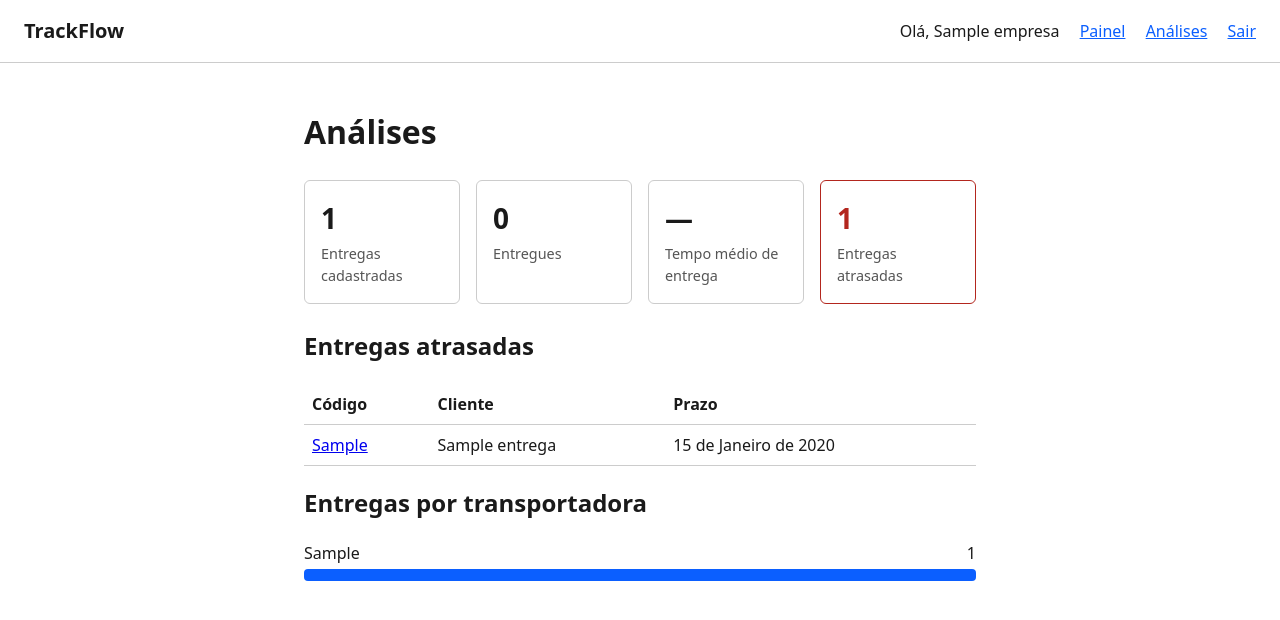
After one commit to Clayyton36/TrackFlow, a Django app: page /dashboard/analises/ in a window 1280 px wide. The commit adds this page. Shown: the top 620 px of the page. Run offline with Django 5.2, Linux system fonts and the light colour scheme; a user stored in the database is signed in; tables that the repository leaves empty hold one stand-in row (values such as "Sample post").

Commit message:
Adiciona dashboard de análises (tempo médio, atrasadas, por transportadora)
Novo campo opcional prazo_entrega em Entrega para calcular atrasos.
entregas/analytics.py concentra a lógica de métricas por empresa: tempo
médio de entrega (cadastro até status ENTREGUE), entregas com prazo vencido
ainda não entregues, e volume agrupado por transportadora. Página
/dashboard/analises/ renderiza tudo em HTML/CSS puro, sem lib de gráfico.

Co-Authored-By: Claude Sonnet 5 <noreply@anthropic.com>
Claude-Session: https://claude.ai/code/session_01KA9Do9MHwjYwZj3UCQjT1t

```diff
--- /dev/null
+++ b/entregas/analytics.py
@@ -0,0 +1,63 @@
+from datetime import date, timedelta
+
+from .models import Empresa, StatusHistorico
+
+
+def formatar_duracao(delta: timedelta | None) -> str:
+    if delta is None:
+        return "—"
+    total_horas = int(delta.total_seconds() // 3600)
+    dias, horas = divmod(total_horas, 24)
+    if dias and horas:
+        return f"{dias} dia(s) e {horas}h"
+    if dias:
+        return f"{dias} dia(s)"
+    return f"{horas}h"
+
+
+def calcular_metricas(empresa: Empresa) -> dict:
+    entregas = list(empresa.entregas.prefetch_related("historico"))
+    hoje = date.today()
+
+    tempos_entrega = []
+    atrasadas = []
+    contagem_por_transportadora: dict[str, int] = {}
+    entregues = 0
+
+    for entrega in entregas:
+        historico = list(entrega.historico.all())
+        status_atual = historico[-1].status if historico else None
+
+        transportadora = entrega.transportadora or "Não informada"
+        contagem_por_transportadora[transportadora] = contagem_por_transportadora.get(transportadora, 0) + 1
+
+        if status_atual == StatusHistorico.ENTREGUE:
+            entregues += 1
+            evento_entrega = next(e for e in historico if e.status == StatusHistorico.ENTREGUE)
+            tempos_entrega.append(evento_entrega.data_hora - entrega.criado_em)
+
+        if entrega.prazo_entrega and entrega.prazo_entrega < hoje and status_atual != StatusHistorico.ENTREGUE:
+            atrasadas.append(entrega)
+
+    tempo_medio_entrega = (
+        sum(tempos_entrega, timedelta()) / len(tempos_entrega) if tempos_entrega else None
+    )
+
+    maior_contagem = max(contagem_por_transportadora.values(), default=0)
+    por_transportadora = [
+        {
+            "nome": nome,
+            "quantidade": quantidade,
+            "percentual_da_maior": round(quantidade / maior_contagem * 100) if maior_contagem else 0,
+        }
+        for nome, quantidade in sorted(contagem_por_transportadora.items(), key=lambda item: -item[1])
+    ]
+
+    return {
+        "total_entregas": len(entregas),
+        "entregues": entregues,
+        "tempo_medio_entrega": tempo_medio_entrega,
+        "tempo_medio_entrega_formatado": formatar_duracao(tempo_medio_entrega),
+        "atrasadas": atrasadas,
+        "por_transportadora": por_transportadora,
+    }
--- a/entregas/forms.py
+++ b/entregas/forms.py
@@ -27,14 +27,16 @@ class CadastroEmpresaForm(UserCreationForm):
 class EntregaForm(forms.ModelForm):
     class Meta:
         model = Entrega
-        fields = ["cliente_nome", "cliente_contato", "origem", "destino", "transportadora"]
+        fields = ["cliente_nome", "cliente_contato", "origem", "destino", "transportadora", "prazo_entrega"]
         labels = {
             "cliente_nome": "Nome do cliente",
             "cliente_contato": "Contato do cliente (telefone/e-mail)",
             "origem": "Origem",
             "destino": "Destino",
             "transportadora": "Transportadora",
+            "prazo_entrega": "Prazo de entrega (opcional)",
         }
+        widgets = {"prazo_entrega": forms.DateInput(attrs={"type": "date"})}
 
 
 class StatusHistoricoForm(forms.ModelForm):
--- a/entregas/models.py
+++ b/entregas/models.py
@@ -31,6 +31,7 @@ class Entrega(models.Model):
     origem = models.CharField(max_length=200)
     destino = models.CharField(max_length=200)
     transportadora = models.CharField(max_length=100, blank=True)
+    prazo_entrega = models.DateField(null=True, blank=True)
 
     criado_em = models.DateTimeField(auto_now_add=True)
 
--- a/entregas/urls.py
+++ b/entregas/urls.py
@@ -6,6 +6,7 @@ urlpatterns = [
     path("cadastro/", views.CadastroEmpresaView.as_view(), name="cadastro"),
     path("login/", views.EmpresaLoginView.as_view(), name="login"),
     path("dashboard/", views.dashboard, name="dashboard"),
+    path("dashboard/analises/", views.analytics, name="analytics"),
     path("entregas/nova/", views.criar_entrega, name="criar_entrega"),
     path("entregas/<str:codigo>/", views.detalhe_entrega, name="detalhe_entrega"),
     path("rastreio/", views.RastreioPublicoView.as_view(), name="rastreio"),
--- a/entregas/views.py
+++ b/entregas/views.py
@@ -7,6 +7,7 @@ from django.views import View
 from django.views.generic import CreateView, TemplateView
 from rest_framework.generics import RetrieveAPIView
 
+from .analytics import calcular_metricas
 from .forms import CadastroEmpresaForm, EntregaForm, StatusHistoricoForm
 from .models import Entrega
 from .serializers import EntregaPublicaSerializer
@@ -68,6 +69,12 @@ def detalhe_entrega(request, codigo):
     )
 
 
+@login_required
+def analytics(request):
+    metricas = calcular_metricas(request.user.empresa)
+    return render(request, "entregas/analytics.html", {"metricas": metricas})
+
+
 class RastreioPublicoView(TemplateView):
     """Página pública. O carregamento dos dados é feito via JavaScript
     consumindo a API (/api/rastreio/<codigo>/), sem necessidade de reload."""
--- a/static/css/style.css
+++ b/static/css/style.css
@@ -90,6 +90,31 @@ th, td { text-align: left; padding: 0.5rem; border-bottom: 1px solid var(--cor-b
 
 .erro { color: var(--cor-erro); font-weight: 600; }
 
+.cards-metricas {
+    display: grid;
+    grid-template-columns: repeat(auto-fit, minmax(150px, 1fr));
+    gap: 1rem;
+    margin: 1.5rem 0;
+}
+.card-metrica {
+    border: 1px solid var(--cor-borda);
+    border-radius: 6px;
+    padding: 1rem;
+    display: flex;
+    flex-direction: column;
+    gap: 0.25rem;
+}
+.card-metrica-valor { font-size: 1.75rem; font-weight: 700; }
+.card-metrica-rotulo { color: #555; font-size: 0.9rem; }
+.card-metrica-alerta { border-color: var(--cor-erro); }
+.card-metrica-alerta .card-metrica-valor { color: var(--cor-erro); }
+
+.barras-transportadora { list-style: none; padding: 0; margin: 1rem 0; }
+.barras-transportadora li { margin-bottom: 0.75rem; }
+.barra-info { display: flex; justify-content: space-between; margin-bottom: 0.25rem; }
+.barra-fundo { background: #eee; border-radius: 4px; height: 0.75rem; overflow: hidden; }
+.barra-preenchida { background: var(--cor-primaria); height: 100%; }
+
 @media (prefers-color-scheme: dark) {
     :root {
         --cor-texto: #f0f0f0;
--- a/templates/base.html
+++ b/templates/base.html
@@ -14,6 +14,7 @@
             {% if user.is_authenticated %}
                 <span>Olá, {{ user.empresa.nome_fantasia }}</span>
                 <a href="{% url 'dashboard' %}">Painel</a>
+                <a href="{% url 'analytics' %}">Análises</a>
                 <a href="{% url 'logout' %}">Sair</a>
             {% else %}
                 <a href="{% url 'login' %}">Entrar</a>
--- /dev/null
+++ b/templates/entregas/analytics.html
@@ -0,0 +1,65 @@
+{% extends "base.html" %}
+{% block title %}Análises - TrackFlow{% endblock %}
+{% block content %}
+<h1>Análises</h1>
+
+<div class="cards-metricas">
+    <div class="card-metrica">
+        <span class="card-metrica-valor">{{ metricas.total_entregas }}</span>
+        <span class="card-metrica-rotulo">Entregas cadastradas</span>
+    </div>
+    <div class="card-metrica">
+        <span class="card-metrica-valor">{{ metricas.entregues }}</span>
+        <span class="card-metrica-rotulo">Entregues</span>
+    </div>
+    <div class="card-metrica">
+        <span class="card-metrica-valor">{{ metricas.tempo_medio_entrega_formatado }}</span>
+        <span class="card-metrica-rotulo">Tempo médio de entrega</span>
+    </div>
+    <div class="card-metrica{% if metricas.atrasadas %} card-metrica-alerta{% endif %}">
+        <span class="card-metrica-valor">{{ metricas.atrasadas|length }}</span>
+        <span class="card-metrica-rotulo">Entregas atrasadas</span>
+    </div>
+</div>
+
+{% if metricas.atrasadas %}
+<h2>Entregas atrasadas</h2>
+<table>
+    <thead>
+        <tr>
+            <th scope="col">Código</th>
+            <th scope="col">Cliente</th>
+            <th scope="col">Prazo</th>
+        </tr>
+    </thead>
+    <tbody>
+        {% for entrega in metricas.atrasadas %}
+        <tr>
+            <td><a href="{% url 'detalhe_entrega' entrega.codigo_rastreio %}">{{ entrega.codigo_rastreio }}</a></td>
+            <td>{{ entrega.cliente_nome }}</td>
+            <td>{{ entrega.prazo_entrega }}</td>
+        </tr>
+        {% endfor %}
+    </tbody>
+</table>
+{% endif %}
+
+<h2>Entregas por transportadora</h2>
+{% if metricas.por_transportadora %}
+<ul class="barras-transportadora">
+    {% for item in metricas.por_transportadora %}
+    <li>
+        <div class="barra-info">
+            <span>{{ item.nome }}</span>
+            <span>{{ item.quantidade }}</span>
+        </div>
+        <div class="barra-fundo" role="img" aria-label="{{ item.nome }}: {{ item.quantidade }} entregas">
+            <div class="barra-preenchida" style="width: {{ item.percentual_da_maior }}%"></div>
+        </div>
+    </li>
+    {% endfor %}
+</ul>
+{% else %}
+<p>Nenhuma entrega cadastrada ainda.</p>
+{% endif %}
+{% endblock %}
```
Also changed, not shown: entregas/tests/test_analytics.py (added, +106 -0 lines), entregas/migrations/0002_entrega_prazo_entrega.py (added).
